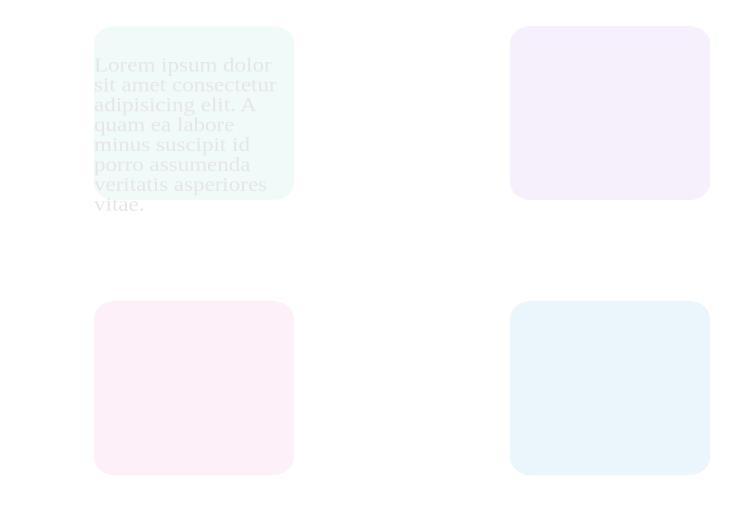
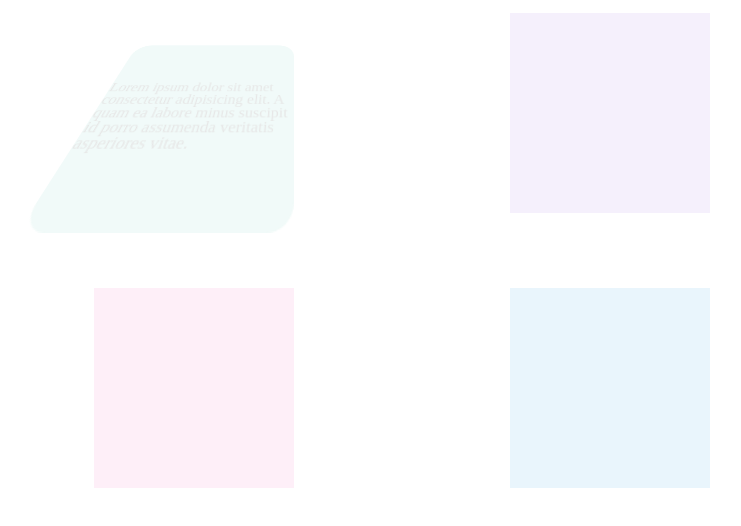
Before and after one commit to seweryngolba/trapezoid, a plain HTML site: page index.html in a window 1280 px wide. Shown: the whole page, without its empty margins (238-979 px from the left). Drawn offline with Linux system fonts and the light colour scheme.

Commit message:
last commit

```diff
--- a/style.css
+++ b/style.css
@@ -12,9 +12,6 @@
 .box {
   width: 200px;
   height: 200px;
-  transform: rotateX(30deg);
-  transform-origin: right;
-  border-radius: 20px;
   display: flex;
   align-items: center;
   justify-content: center;
@@ -23,6 +20,9 @@
 .green {
   background-color: #68c9ba;
   opacity: 0.1;
+  transform: perspective(180px) rotateX(30deg);
+  transform-origin: right;
+  border-radius: 20px;
 }
 
 .purple {
@@ -41,10 +41,5 @@
 }
 
 .about {
-  perspective: 1000px;
-  transform: rotateX(0deg);
   color: black;
-  opacity: 1;
-  font-size: 23px;
-  padding-top: 50px;
 }
```
